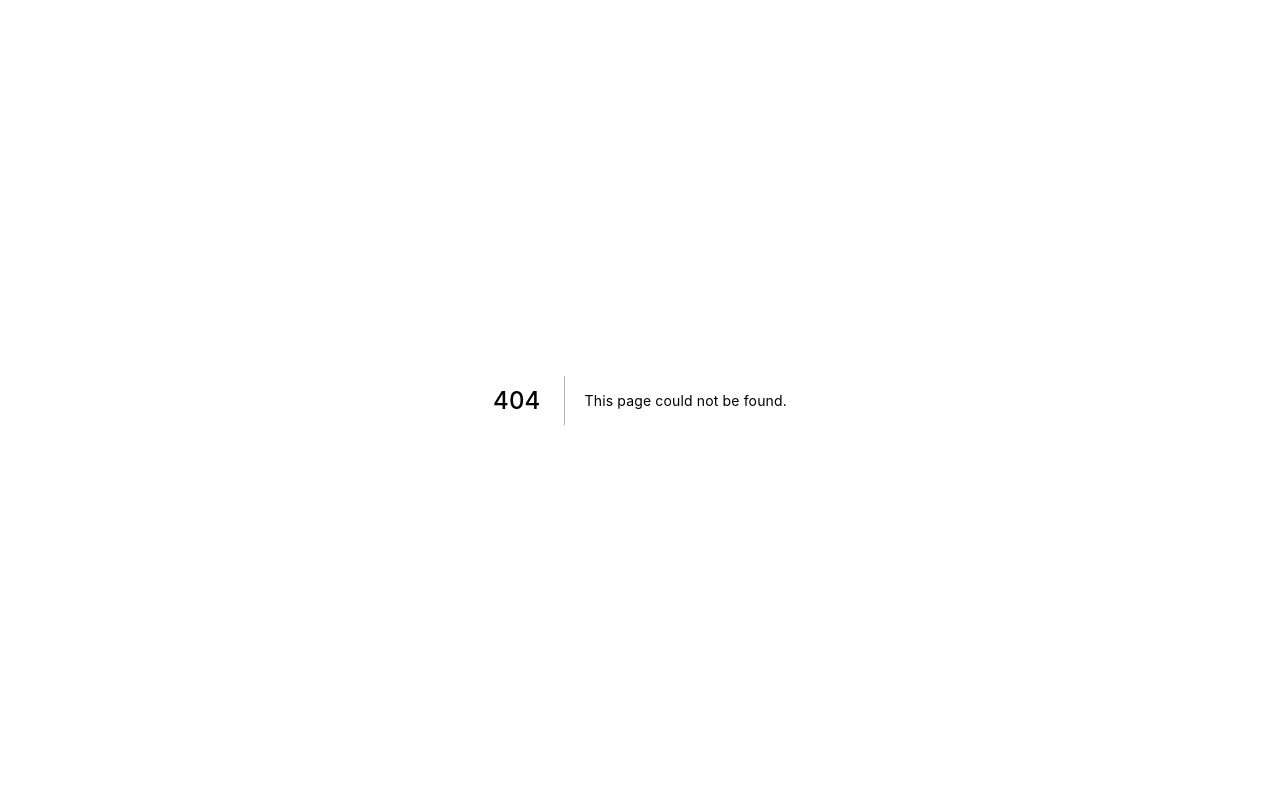
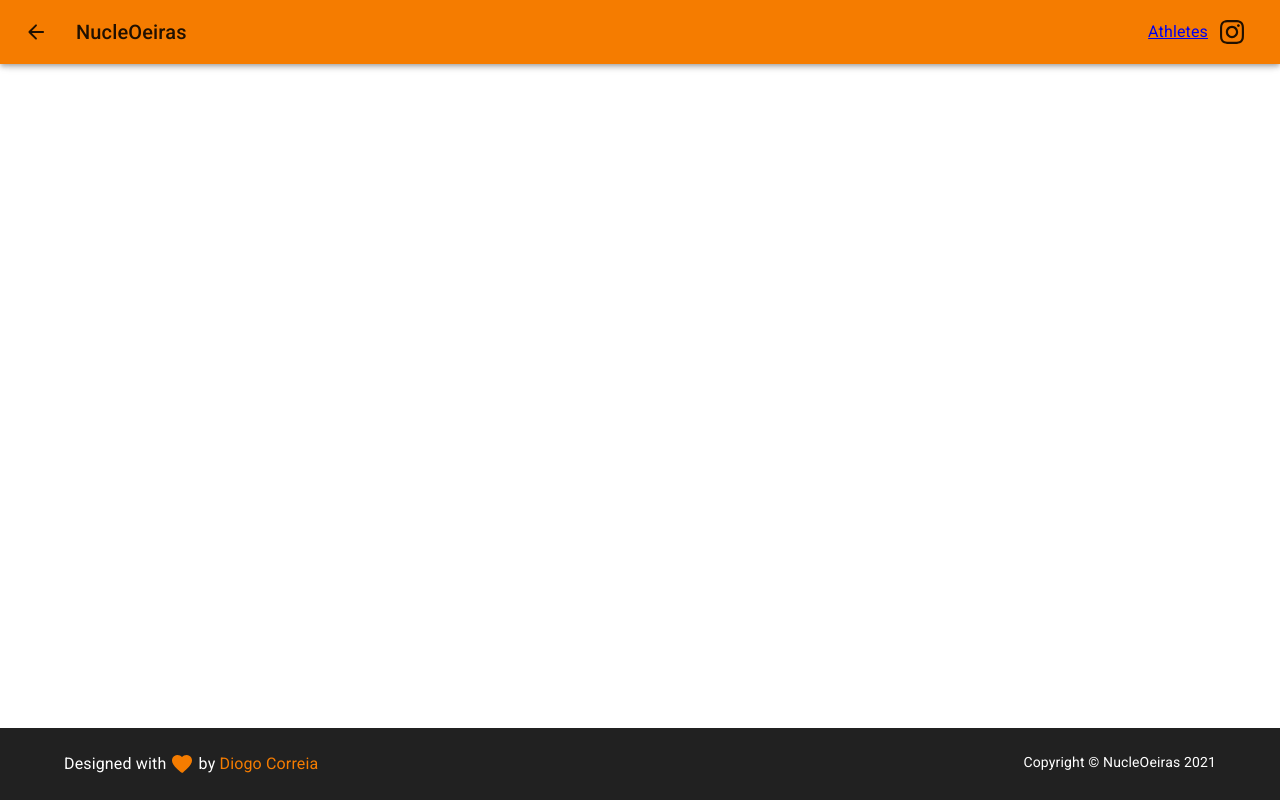
Before and after one commit to Pesteves2002/nucleoeiras, a Next.js app in the folder frontend/: page /athletes in a window 1280 px wide. Before the commit this address had no page. Built offline with nearby package versions, Linux system fonts and the light colour scheme.

Commit message:
feat(frontend): create athletes page

```diff
--- a/frontend/components/Navbar.js
+++ b/frontend/components/Navbar.js
@@ -40,6 +40,9 @@ const Navbar = ({ backUrl, transparentNavbar }) => {
               NucleOeiras
             </Typography>
           </Link>
+          <Link href='/athletes' passHref>
+            Athletes
+          </Link>
           <IconButton
             href={`https://www.instagram.com/${process.env.social.instagram}/`}
             target='_blank'
--- /dev/null
+++ b/frontend/pages/athletes.js
@@ -0,0 +1,15 @@
+import Layout from '~/components/Layout';
+import Head from 'next/head';
+
+const Athletes = () => {
+  return (
+    <Layout backUrl='/'>
+      <Head>
+        <title>NucleOeiras</title>
+        <meta name='description' content='NucleOeiras' />
+      </Head>
+    </Layout>
+  );
+};
+
+export default Athletes;
```
